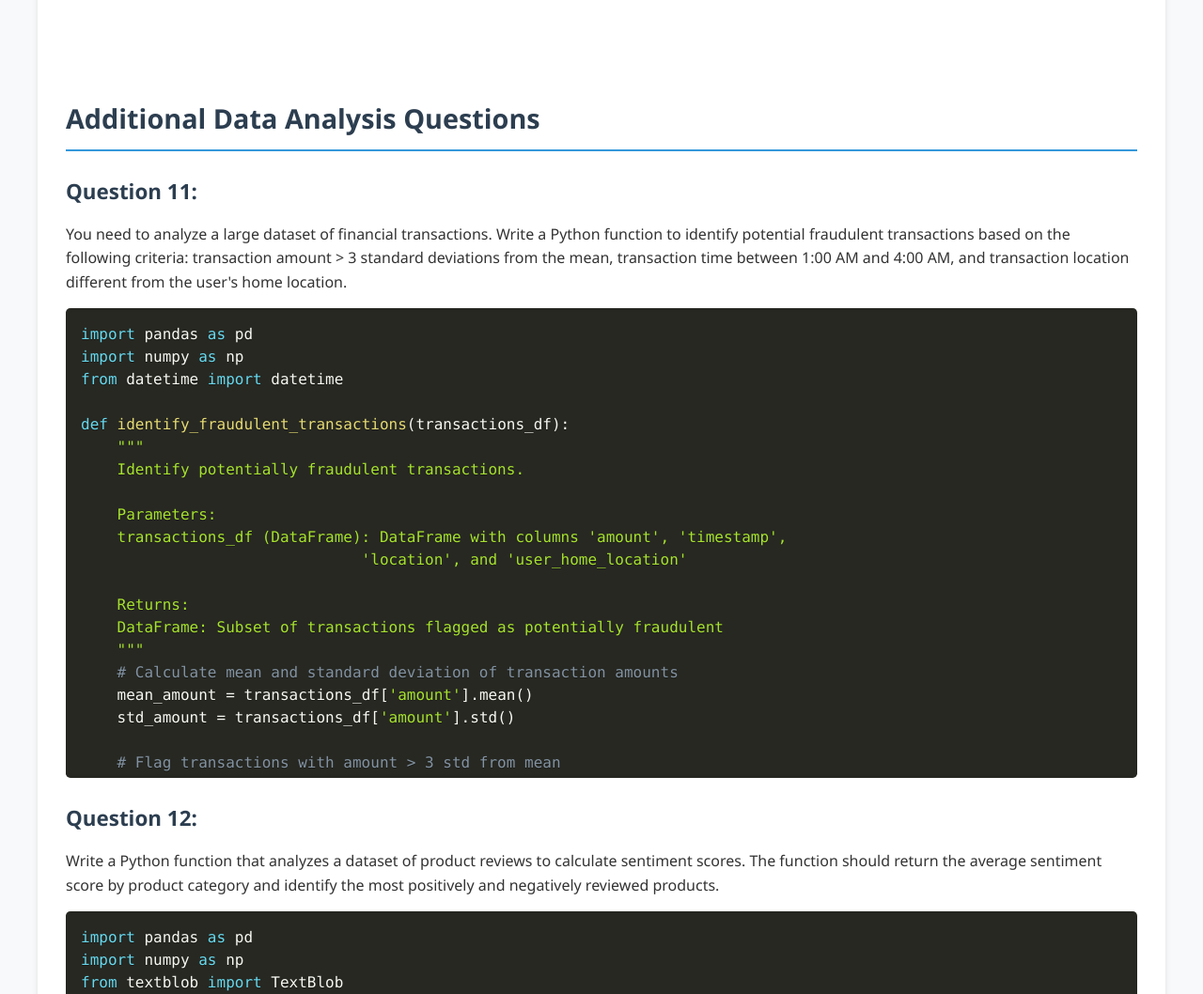
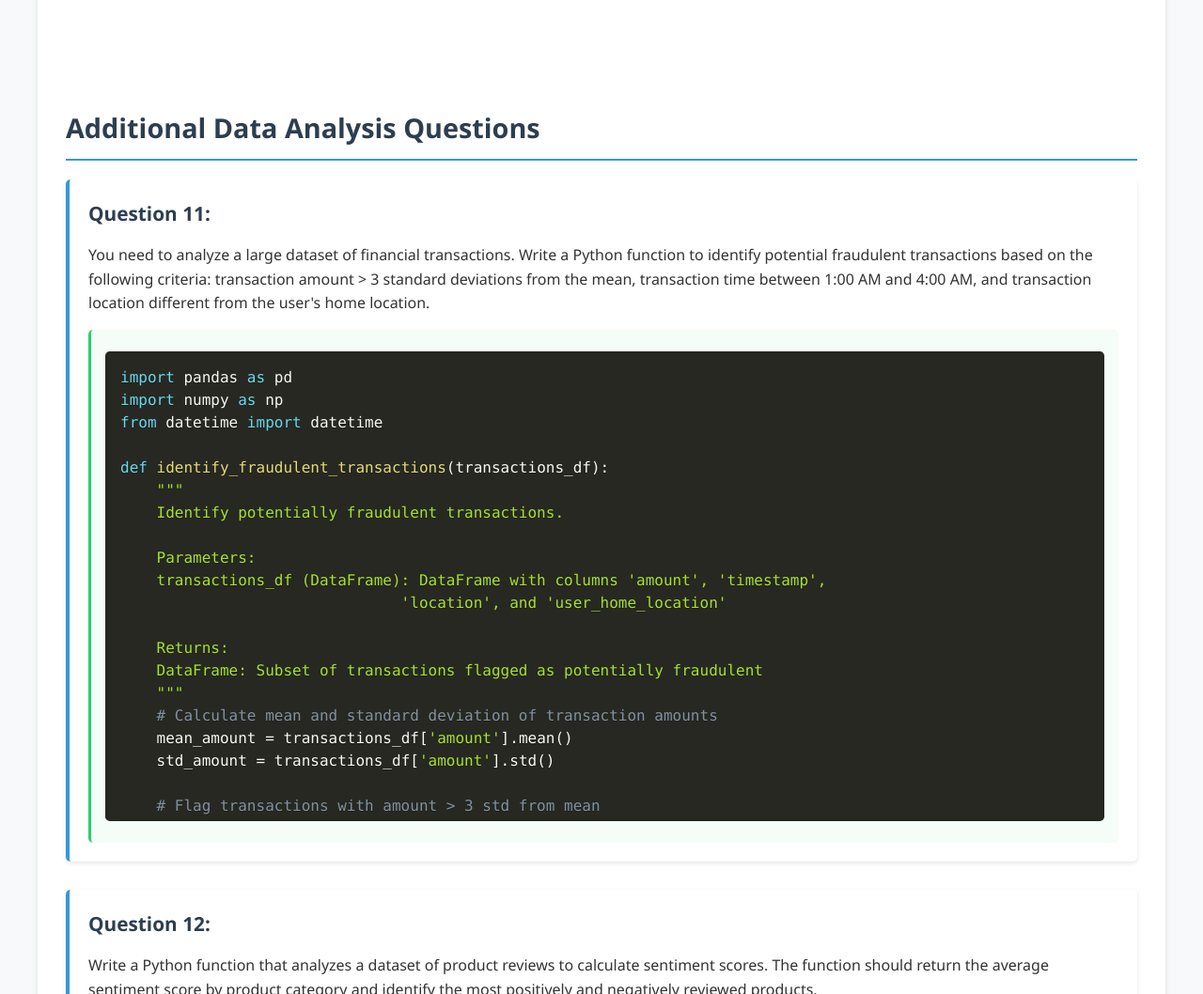
Before and after one commit to JohnNerd98/dataanalysis, a plain HTML site: page index.html in a window 1280 px wide. Shown: the part 2233-3291 px from the top of the page at 94% size. Drawn offline with nearby package versions, Linux system fonts and the light colour scheme.

Commit message:
Update styles.css

```diff
--- a/styles.css
+++ b/styles.css
@@ -121,6 +121,33 @@ strong {
     color: var(--secondary-color);
 }
 
+.more-questions {
+    margin-top: 40px;
+}
+
+.question-item {
+    background-color: white;
+    border-radius: 5px;
+    box-shadow: 0 2px 4px rgba(0, 0, 0, 0.1);
+    margin-bottom: 30px;
+    padding: 20px;
+    border-left: 4px solid var(--primary-color);
+}
+
+.question-item h3 {
+    color: var(--secondary-color);
+    margin-top: 0;
+    font-size: 1.3rem;
+}
+
+.answer {
+    background-color: rgba(46, 204, 113, 0.05);
+    padding: 15px;
+    border-radius: 5px;
+    margin-top: 15px;
+    border-left: 3px solid var(--success-color);
+}
+
 @media (max-width: 768px) {
     .container {
         border-radius: 0;
@@ -150,4 +177,12 @@ strong {
     pre {
         max-height: 300px;
     }
+
+    .question-item {
+        padding: 15px;
+    }
+
+    .answer {
+        padding: 10px;
+    }
 }
```
